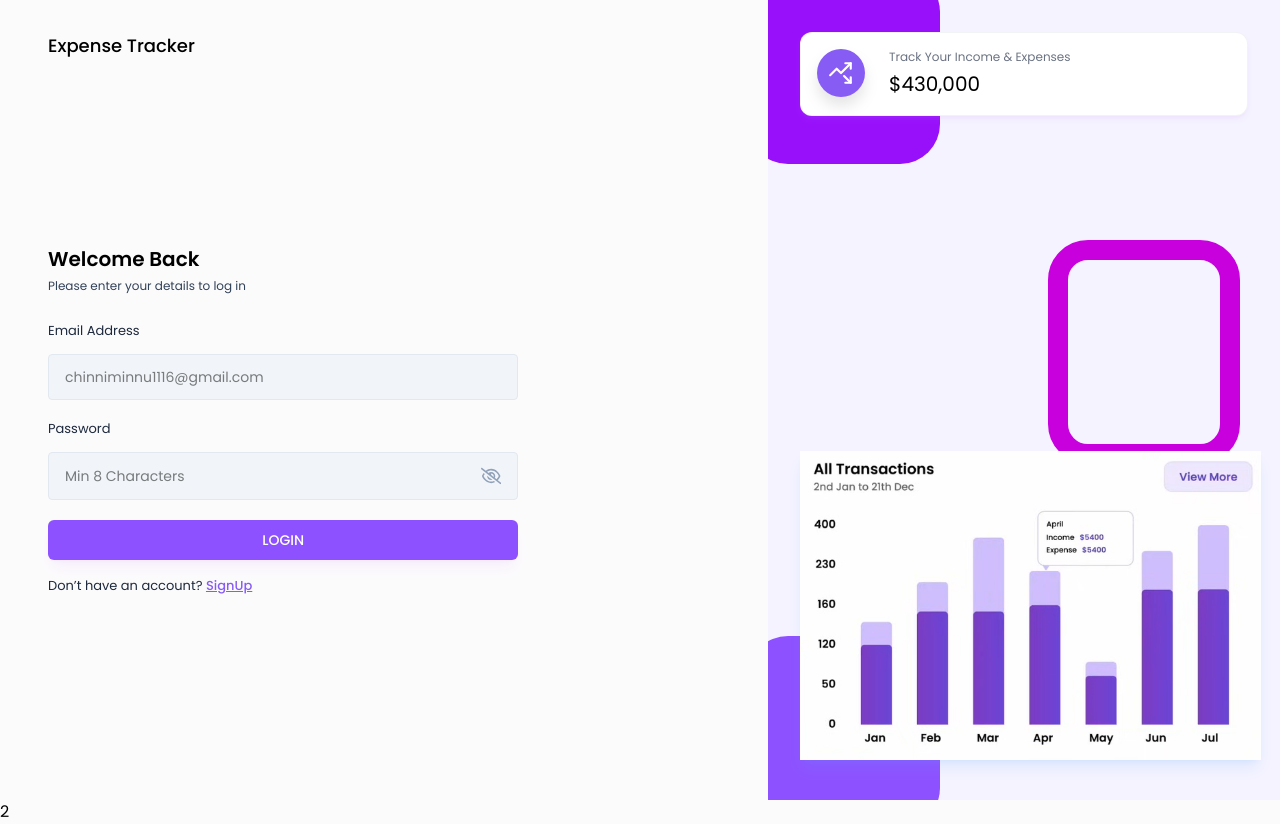
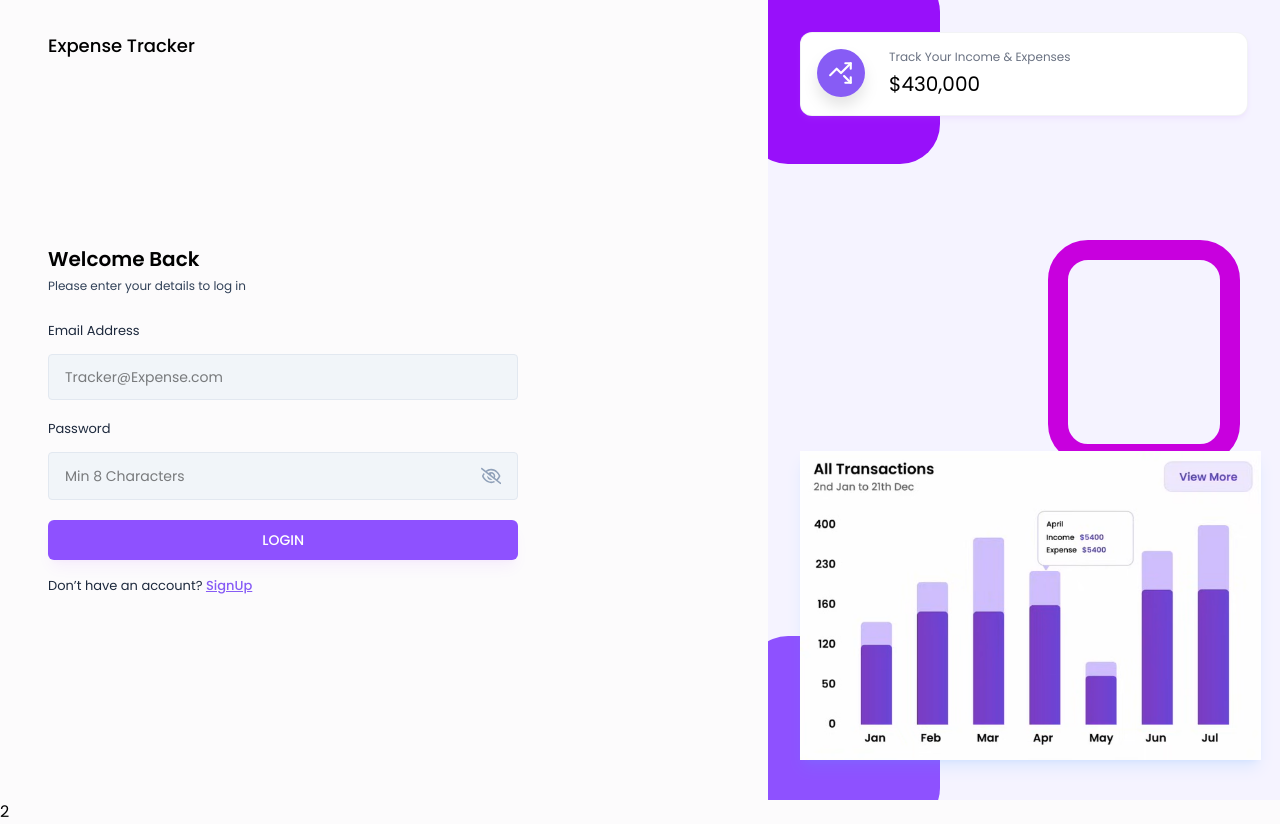
Before and after one commit to sundar-1116/Expense-Tracker, a React (Vite) app in the folder frontend/: page /login in a window 1280 px wide. Built offline with nearby package versions, Linux system fonts and the light colour scheme.

Commit message:
Refactor Login component for improved readability

```diff
--- a/frontend/src/pages/Auth/Login.jsx
+++ b/frontend/src/pages/Auth/Login.jsx
@@ -66,7 +66,7 @@ const Login = () => {
           value={email}
           onChange={({target}) => setEmail(target.value)}
           label = "Email Address"
-          placeholder='chinniminnu1116@gmail.com'
+          placeholder='Tracker@Expense.com'
           type='text'
           />
 
```
